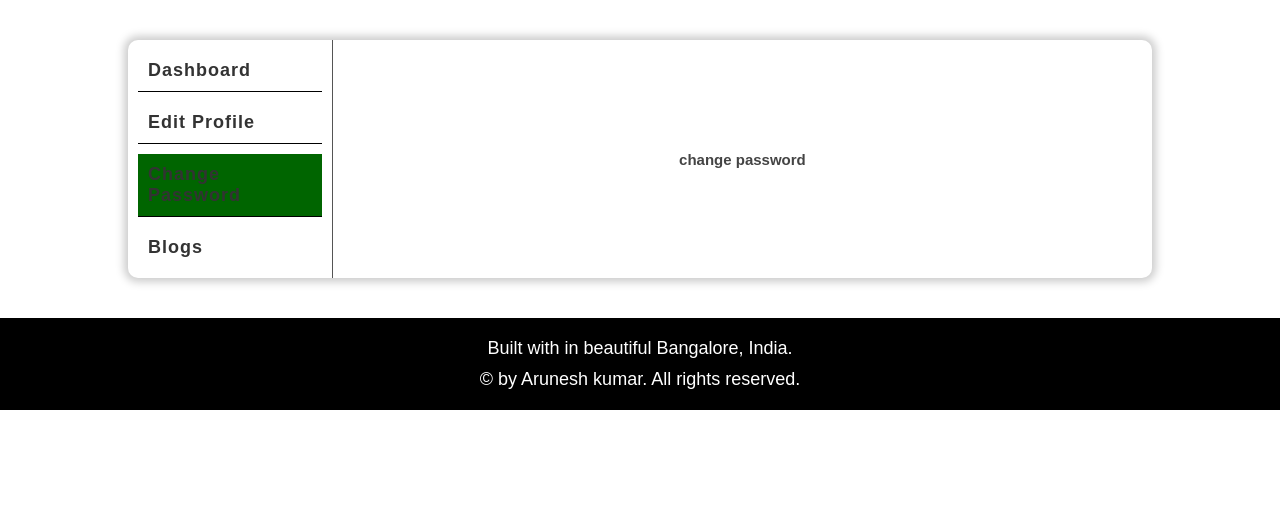
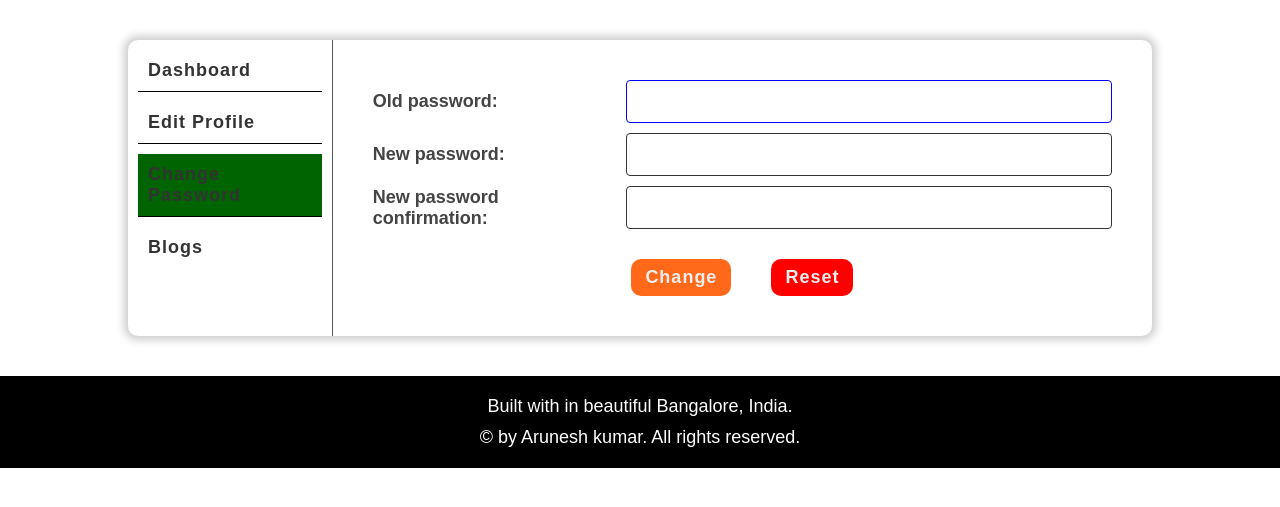
Before and after one commit to kingarunesh/Mini-Blog, a Django app: page /dashboard/change-password/ in a window 1280 px wide. Shown: the part 68-575 px from the top of the page. Run offline with Django 5.2, Linux system fonts and the light colour scheme; the visitor is signed in with stand-in values (Sample User, id 1).

Commit message:
9.3 : dashboard ->  change password

```diff
--- a/dashboard/static/dashboard/css/style.css
+++ b/dashboard/static/dashboard/css/style.css
@@ -335,3 +335,82 @@
 .edit-profile__section--form--btns input[type="reset"]:hover {
     background-color: rgb(169, 0, 0);
 }
+
+/* SECTION :        change password              */
+
+.change-password__section {
+    /* width: 80rem; */
+    padding: 4rem;
+}
+
+.change-password__section--form {
+    display: flex;
+    flex-direction: column;
+    gap: 2rem;
+}
+.change-password__section--form--fields {
+}
+
+.change-password__section--form--fields--input {
+    display: grid;
+    grid-template-columns: 1fr 2fr;
+    gap: 1rem;
+    align-items: center;
+}
+
+.change-password__section--form--fields--input label {
+    font-size: 1.8rem;
+    font-weight: bold;
+}
+
+.change-password__section--form--fields--input input {
+    padding: 1rem;
+    border-radius: 0.4rem;
+    font-size: 1.8rem;
+    border: 1px solid #333;
+    outline: none;
+}
+
+.change-password__section--form--fields--input input:focus {
+    border: 1px solid blue;
+}
+
+.change-password__section--form--fields--input--error {
+    grid-column: 2/3;
+    font-size: 1.6rem;
+    color: red;
+}
+
+.change-password__section--form--btns {
+    display: flex;
+    justify-content: center;
+    gap: 4rem;
+}
+
+.change-password__section--form--btns input {
+    font-size: 1.8rem;
+    border: none;
+    padding: 0.8rem 1.4rem;
+    border-radius: 1rem;
+    color: #eee;
+    font-weight: bold;
+    letter-spacing: 1px;
+    cursor: pointer;
+    transition: all 0.5s;
+}
+
+.change-password__section--form--btns input[type="submit"] {
+    background-color: #ff6919;
+}
+
+.change-password__section--form--btns input[type="submit"]:hover {
+    background-color: #ab3c00;
+}
+
+.change-password__section--form--btns input[type="reset"] {
+    background-color: red;
+}
+
+.change-password__section--form--btns input[type="reset"]:hover {
+    background-color: rgb(154, 0, 0);
+}
--- a/dashboard/templates/dashboard/change-password.html
+++ b/dashboard/templates/dashboard/change-password.html
@@ -20,8 +20,24 @@
 <main class="dashboard">
     {% include "dashboard/includes/sidebar-menu.html" %}
 
-    <section class="dashboard__section">
-        <h1>change password</h1>
+    <section class="change-password__section">
+        <form action="" method="POST" novalidate class="change-password__section--form">
+            {% csrf_token %}
+
+            <div class="change-password__section--form--fields">
+                {% for fm in form %}
+                <div class="change-password__section--form--fields--input">
+                    {{ fm.label_tag }} {{ fm }}
+                    <span class="change-password__section--form--fields--input--error">{{ fm.errors|striptags }}</span>
+                </div>
+                {% endfor %}
+            </div>
+
+            <div class="change-password__section--form--btns">
+                <input type="submit" value="Change" />
+                <input type="reset" value="Reset" />
+            </div>
+        </form>
     </section>
 </main>
 {% endblock content %}
--- a/dashboard/views.py
+++ b/dashboard/views.py
@@ -1,5 +1,5 @@
 from django.shortcuts import render, HttpResponseRedirect, redirect
-from django.contrib.auth.forms import AuthenticationForm, UserChangeForm
+from django.contrib.auth.forms import AuthenticationForm, PasswordChangeForm
 from django.contrib.auth import login, logout, authenticate
 
 from dashboard.forms import SignUpForm, EditProfileForm
@@ -48,7 +48,24 @@ def change_password_view(request):
     if not request.user.is_authenticated:
         return redirect("login_view")
 
-    return render(request=request, template_name="dashboard/change-password.html")
+
+    form = PasswordChangeForm(user=request.user)
+
+    if request.method == "POST":
+        form = PasswordChangeForm(user=request.user, data=request.POST)
+
+        if form.is_valid():
+            form.save()
+
+            logout(request=request)
+
+            return redirect("login_view")
+
+    context = {
+        "form": form
+    }
+
+    return render(request=request, template_name="dashboard/change-password.html", context=context)
 
 
 #NOTE :         blogs
```
